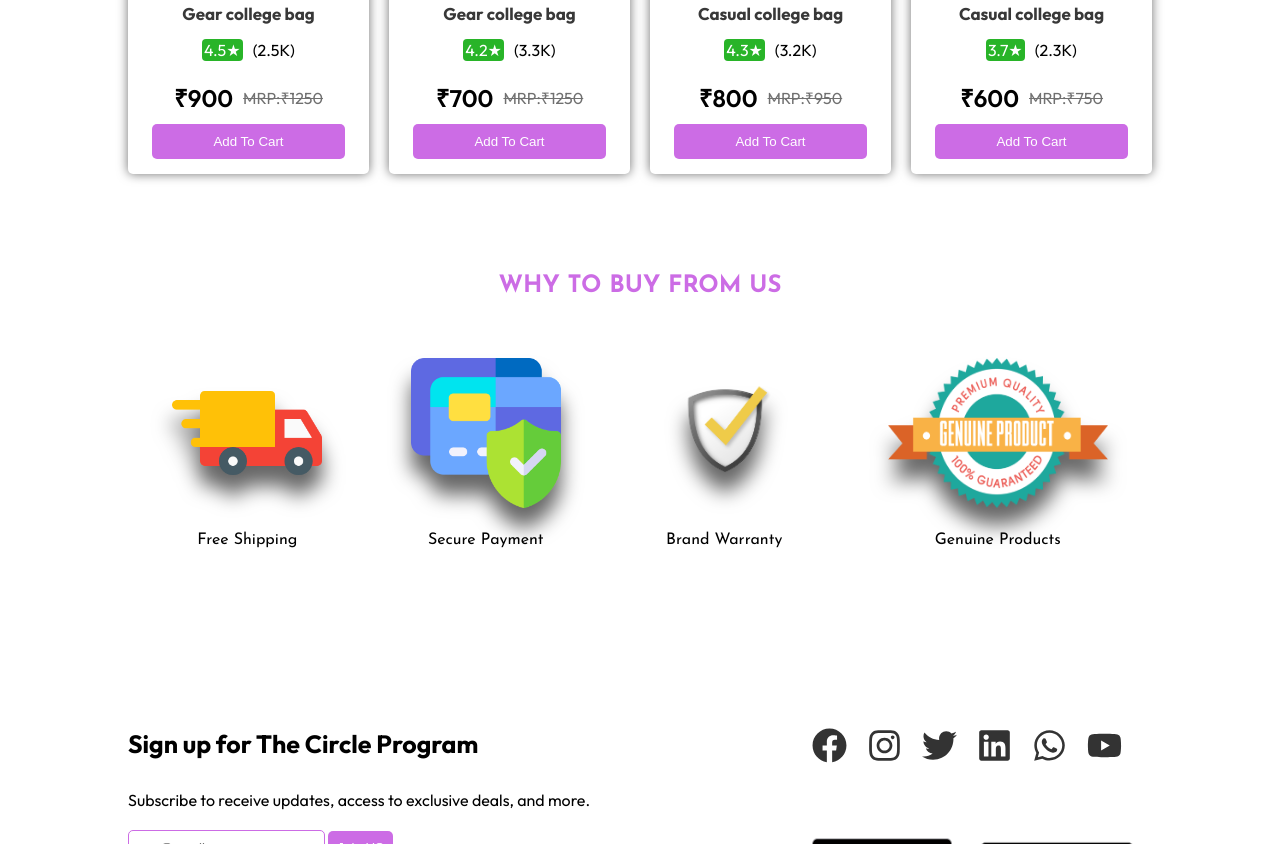
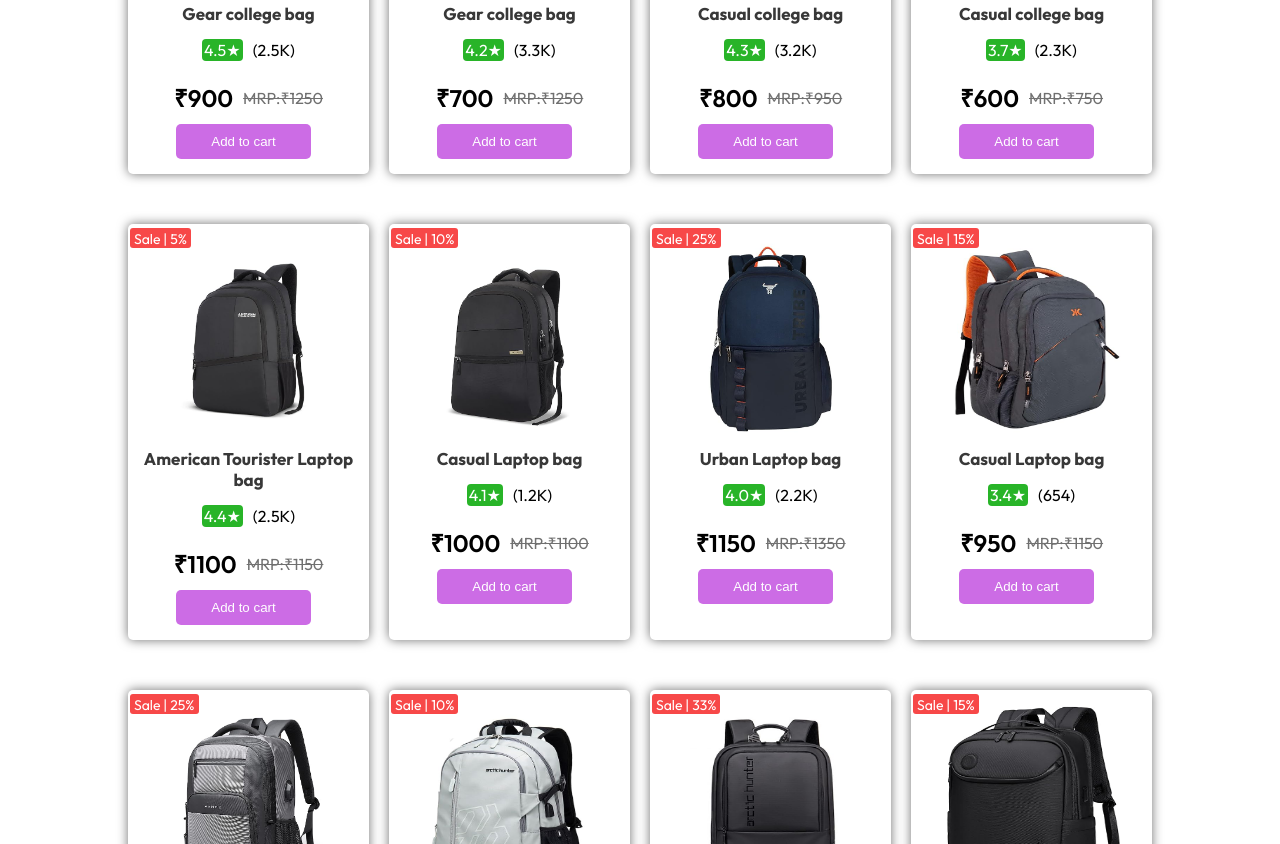
Before and after one commit to deepakdk11/modern-bags, a React (Vite) app: page / in a window 1280 px wide. Shown: the part 3140-3984 px from the top of the page. Built offline with nearby package versions, Linux system fonts and the light colour scheme.

Commit message:
Add cart funtion

```diff
--- a/src/App.jsx
+++ b/src/App.jsx
@@ -8,6 +8,7 @@ import LoginPopupPage from "./components/loginPopupPage/LoginPopupPage.jsx";
 
 
 function App(){
+
 
   const [popup, setPopup] = useState(false)
 
--- a/src/Context/DataContext.jsx
+++ b/src/Context/DataContext.jsx
@@ -5,27 +5,31 @@ export const DataContext = createContext(null)
 
 export const DataContextProvider = (props) => {
 
-    const [addCart, setAddCart] = useState({})
+    const [cart, setCart] = useState({});
 
     const addToCart = (listId) => {
-        if(!addCart[listId]){
-            setAddCart( (prev) => ({...prev, [listId]:1}) )
+        if (!cart[listId]) {
+            setCart((prev) => ({...prev,[listId]:1}))
         }
         else{
-            setAddCart( (prev) => ({...prev, [listId]:prev[listId]}+1) )
+            setCart((prev) => ({...prev,[listId]:prev[listId]+1}))
         }
+    }
 
+    const removeToCart = (listId) => {
+        setCart((prev) => ({...prev,[listId]:prev[listId]-1}))
     }
 
     useEffect(() => {
-        console.log(addCart)
-
-    },[addCart])
+        console.log(cart)
+    },[cart])
 
     const contextValue = {
       bagItems,
-      addCart,
+      cart,
+      setCart,
       addToCart,
+      removeToCart
     }
 
     return(
--- a/src/assets/assets.js
+++ b/src/assets/assets.js
@@ -157,7 +157,7 @@ export const categories = [
 
 export const bagItems = [
     {
-        id: "1",
+        id: 1,
         name: "Spiderman School Bag",
         image: schoolBag1 ,
         price: "₹550",
@@ -168,7 +168,7 @@ export const bagItems = [
         MRP:"MRP:₹650"
     },
     {
-        id: "2",
+        id: 2,
         name: "Cars School Bag",
         image: schoolBag2 ,
         price: "₹500",
@@ -179,7 +179,7 @@ export const bagItems = [
         MRP:"MRP:₹600"
     },
     {
-        id: "3",
+        id: 3,
         name: "Black Panther School Bag",
         image: schoolBag3 ,
         price: "₹580",
@@ -190,7 +190,7 @@ export const bagItems = [
         MRP:"MRP:₹750"
     },
     {
-        id: "4",
+        id: 4,
         name: "Ultimate Spider-Man Bag",
         image: schoolBag4 ,
         price: "₹585",
@@ -201,7 +201,7 @@ export const bagItems = [
         MRP:"MRP:₹650"
     },
     {
-        id: "5",
+        id: 5,
         name: "Grey School Bag",
         image: schoolBag5 ,
         price: "₹650",
@@ -212,7 +212,7 @@ export const bagItems = [
         MRP:"MRP:₹750"
     },
     {
-        id: "6",
+        id: 6,
         name: "Captain America School Bag",
         image: schoolBag6 ,
         price: "₹550",
@@ -223,7 +223,7 @@ export const bagItems = [
         MRP:"MRP:₹650"
     },
     {
-        id: "7",
+        id: 7,
         name: "Space School Bag",
         image: schoolBag7 ,
         price: "₹650",
@@ -234,7 +234,7 @@ export const bagItems = [
         MRP:"MRP:₹755"
     },
     {
-        id: "8",
+        id: 8,
         name: "Space Suit School Bag",
         image: schoolBag8 ,
         price: "₹625",
@@ -245,7 +245,7 @@ export const bagItems = [
         MRP:"MRP:₹725"
     },
     {
-        id: "9",
+        id: 9,
         name: "Vegeta School Bag",
         image: schoolBag9 ,
         price: "₹675",
@@ -256,7 +256,7 @@ export const bagItems = [
         MRP:"MRP:₹755"
     },
     {
-        id: "10",
+        id: 10,
         name: "Animal Baby School Bag",
         image: schoolBag10 ,
         price: "₹500",
@@ -267,7 +267,7 @@ export const bagItems = [
         MRP:"MRP:₹600"
     },
     {
-        id: "1",
+        id: 11,
         name: "Sky Bag for College",
         image: collegeBag1 ,
         price: "₹800",
@@ -278,7 +278,7 @@ export const bagItems = [
         MRP:"MRP:₹1150"
     },
     {
-        id: "2",
+        id: 12,
         name: "Safari Bag for College",
         image: collegeBag2 ,
         price: "₹850",
@@ -289,7 +289,7 @@ export const bagItems = [
         MRP:"MRP:₹650"
     },
     {
-        id: "3",
+        id: 13,
         name: "Gear Bag for College",
         image: collegeBag3 ,
         price: "₹750",
@@ -300,7 +300,7 @@ export const bagItems = [
         MRP:"MRP:₹850"
     },
     {
-        id: "4",
+        id: 14,
         name: "Gray College Bag",
         image: collegeBag4 ,
         price: "₹500",
@@ -311,7 +311,7 @@ export const bagItems = [
         MRP:"MRP:₹850"
     },
     {
-        id: "5",
+        id: 15,
         name: "Casual college bag",
         image: collegeBag5 ,
         price: "₹620",
@@ -322,7 +322,7 @@ export const bagItems = [
         MRP:"MRP:₹750"
     },
     {
-        id: "6",
+        id: 16,
         name: "Gear college bag",
         image: collegeBag6 ,
         price: "₹750",
@@ -333,7 +333,7 @@ export const bagItems = [
         MRP:"MRP:₹850"
     },
     {
-        id: "7",
+        id: 17,
         name: "Gear college bag",
         image: collegeBag7 ,
         price: "₹900",
@@ -344,7 +344,7 @@ export const bagItems = [
         MRP:"MRP:₹1250"
     },
     {
-        id: "8",
+        id: 18,
         name: "Gear college bag",
         image: collegeBag8 ,
         price: "₹700",
@@ -355,7 +355,7 @@ export const bagItems = [
         MRP:"MRP:₹1250"
     },
     {
-        id: "9",
+        id: 19,
         name: "Casual college bag",
         image: collegeBag9 ,
         price: "₹800",
@@ -366,7 +366,7 @@ export const bagItems = [
         MRP:"MRP:₹950"
     },
     {
-        id: "10",
+        id: 20,
         name: "Casual college bag",
         image: collegeBag10 ,
         price: "₹600",
@@ -376,5 +376,115 @@ export const bagItems = [
         rating:"2.3K",
         MRP:"MRP:₹750"
     },
+    {
+        id: 21,
+        name: "American Tourister Laptop bag",
+        image: laptopBag1 ,
+        price: "₹1100",
+        item: "Laptop Bag",
+        discount: "5%",
+        star: "4.4★",
+        rating:"2.5K",
+        MRP:"MRP:₹1150"
+    },
+    {
+        id: 22,
+        name: "Casual Laptop bag",
+        image: laptopBag2 ,
+        price: "₹1000",
+        item: "Laptop Bag",
+        discount: "10%",
+        star: "4.1★",
+        rating:"1.2K",
+        MRP:"MRP:₹1100"
+    },
+    {
+        id: 23,
+        name: "Urban Laptop bag",
+        image: laptopBag3 ,
+        price: "₹1150",
+        item: "Laptop Bag",
+        discount: "25%",
+        star: "4.0★",
+        rating:"2.2K",
+        MRP:"MRP:₹1350"
+    },
+    {
+        id: 24,
+        name: "Casual Laptop bag",
+        image: laptopBag4 ,
+        price: "₹950",
+        item: "Laptop Bag",
+        discount: "15%",
+        star: "3.4★",
+        rating:"654",
+        MRP:"MRP:₹1150"
+    },
+    {
+        id: 25,
+        name: "Bange Laptop bag",
+        image: laptopBag5 ,
+        price: "₹1350",
+        item: "Laptop Bag",
+        discount: "25%",
+        star: "4.0★",
+        rating:"1.7K",
+        MRP:"MRP:₹1550"
+    },
+    {
+        id: 26,
+        name: "Hunter Laptop bag",
+        image: laptopBag6 ,
+        price: "₹1450",
+        item: "Laptop Bag",
+        discount: "10%",
+        star: "4.0★",
+        rating:"2K",
+        MRP:"MRP:₹1550"
+    },
+    {
+        id: 27,
+        name: "Arctic Hunter Laptop bag",
+        image: laptopBag7 ,
+        price: "₹1200",
+        item: "Laptop Bag",
+        discount: "33%",
+        star: "3.4★",
+        rating:"2.9K",
+        MRP:"MRP:₹1550"
+    },
+    {
+        id: 28,
+        name: "Arctic Hunter Laptop bag",
+        image: laptopBag8 ,
+        price: "₹1600",
+        item: "Laptop Bag",
+        discount: "15%",
+        star: "4.9★",
+        rating:"5.5K",
+        MRP:"MRP:₹1550"
+    },
+    {
+        id: 29,
+        name: "BG Laptop bag",
+        image: laptopBag9 ,
+        price: "₹1200",
+        item: "Laptop Bag",
+        discount: "20%",
+        star: "3.9★",
+        rating:"2.7K",
+        MRP:"MRP:₹1400"
+    },
+    {
+        id: 30,
+        name: "Jaden Laptop bag",
+        image: laptopBag10 ,
+        price: "₹1300",
+        item: "Laptop Bag",
+        discount: "10%",
+        star: "4.8★",
+        rating:"4.5K",
+        MRP:"MRP:₹1450"
+    },
 
 ]
--- a/src/components/BagList/BagList.css
+++ b/src/components/BagList/BagList.css
@@ -87,21 +87,44 @@
     width: 100%;
 }
 
-.bagInfo button{
+.bagInfo .add{
     border: 0;
-    width: 80%;
+    width: 70%;
     border-radius: 5px;
     padding: 10px;
+    margin: 0px 10px 0px 0px;
     background-color: #eeeee6;
     color: white;
     background-color: #cc6ce5;
     cursor: pointer;
     transition: all .3s;
 }
-.bagInfo button:hover{
-    width: 90%;
+.bagInfo .add:hover{
+    width: 75%;
 }
 
+.cartBtn{
+    width: 80%;
+    display: flex;
+    justify-content: center;
+}
+.remove, .addBtn{
+    border-radius: 2px;
+    background-color:#eeeee6 ;
+    padding: 10px;
+}
+.remove:hover{
+    color: red;
+}
+.addBtn:hover{
+    color: rgb(90, 186, 231);
+}
+.add-remove{
+    width: 80%;
+    display: flex;
+    justify-content: space-between;
+    align-items: center;
+}
 @media only screen and (max-width: 600px){
     .imgContainer img{
         width: 100px;
--- a/src/components/BagList/BagList.jsx
+++ b/src/components/BagList/BagList.jsx
@@ -1,10 +1,13 @@
 import React, { useContext } from 'react'
 import "./BagList.css"
-import { DataContext } from '../../Context/DataContext'
+import { FaTrashCanArrowUp } from "react-icons/fa6";
+import { IoBagAdd } from "react-icons/io5";
+import { DataContext } from '../../Context/DataContext';
 
 const BagList = ({id, name, discount, star, rating, price, MRP, image}) => {
 
-  const {addCart, addToCart} = useContext(DataContext)
+  const {cart,addToCart,removeToCart} = useContext(DataContext)
+
 
   return (
     <div className='mainContainer'>
@@ -21,7 +24,17 @@ const BagList = ({id, name, discount, star, rating, price, MRP, image}) => {
                 <p className='offerPrice'>{price}</p>
                 <p className='MRP'>{MRP}</p>
             </div>
-            <button onClick={() => addToCart(id)}>Add To Cart</button>
+            <div className='cartBtn'>
+              {
+                !cart[id]
+                ?<button className='add' onClick={() => addToCart(id)}>Add to cart</button>
+                : <div className='add-remove'>
+                    <IoBagAdd className='addBtn' onClick={() => addToCart(id)}/>
+                    <p>{cart[id]}</p>
+                    <FaTrashCanArrowUp className='remove' onClick={() => removeToCart(id)} />
+                  </div>
+              }
+            </div>
         </div>
       <p className='discount'>Sale | {discount}</p>
     </div>
```
